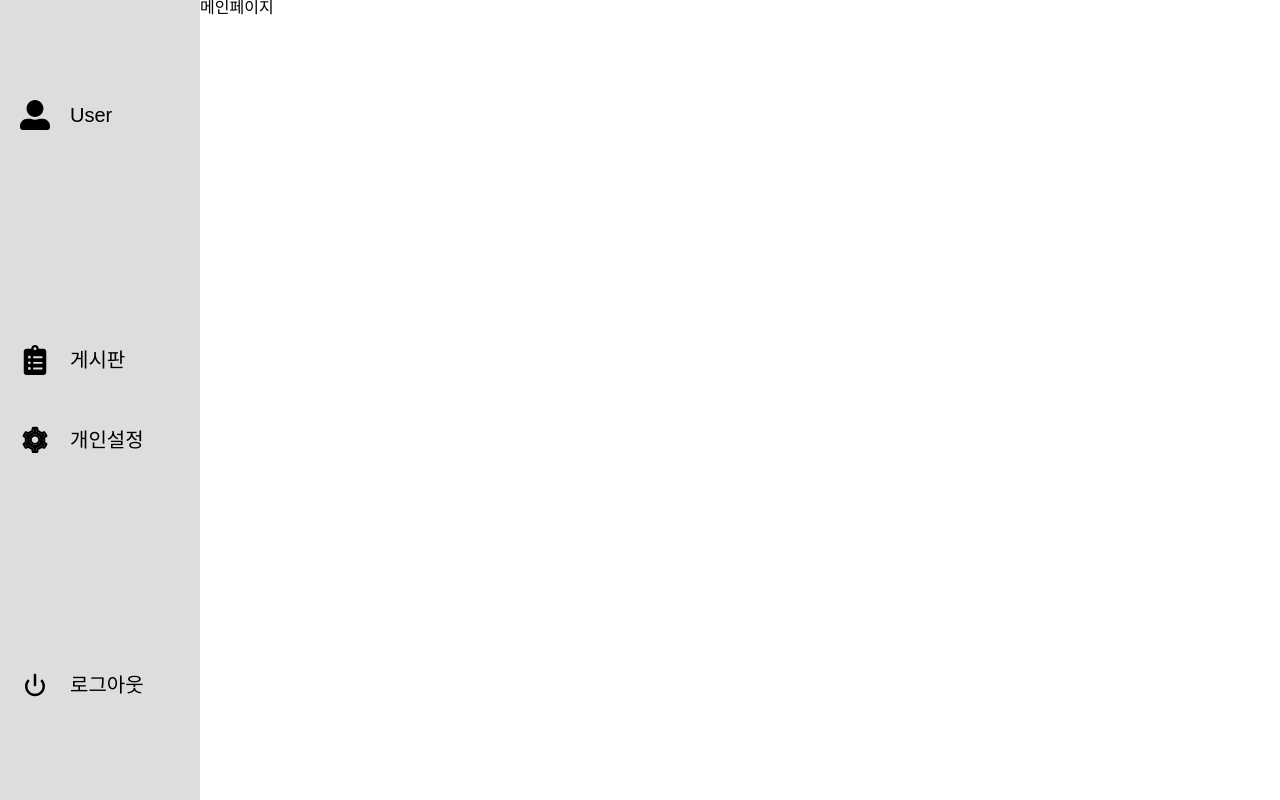
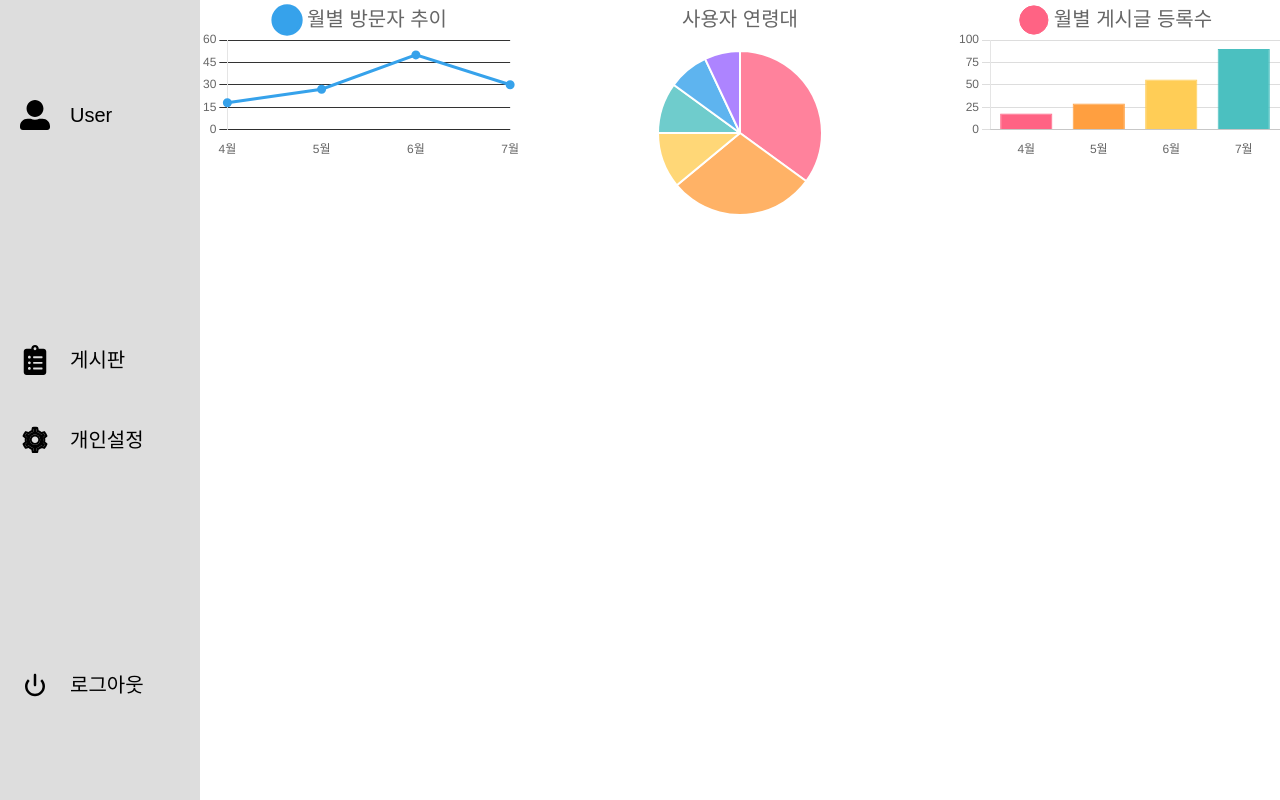
Before and after one commit to jeongyeon5/winningi, a React (Create React App) app: page / in a window 1280 px wide. Built offline with nearby package versions, Linux system fonts and the light colour scheme.

Commit message:
[Add] 차트 레이아웃

```diff
--- a/package.json
+++ b/package.json
@@ -6,7 +6,10 @@
     "@testing-library/jest-dom": "^5.16.5",
     "@testing-library/react": "^13.4.0",
     "@testing-library/user-event": "^13.5.0",
+    "chart.js": "^3.9.1",
+    "chartjs-plugin-datalabels": "^2.1.0",
     "react": "^18.2.0",
+    "react-chartjs-2": "^4.3.1",
     "react-dom": "^18.2.0",
     "react-icons": "^4.6.0",
     "react-router-dom": "^6.4.2",
--- a/public/index.html
+++ b/public/index.html
@@ -1,3 +1,4 @@
+
 <!DOCTYPE html>
 <html lang="en">
   <head>
@@ -13,10 +14,10 @@
 
     <link rel="manifest" href="%PUBLIC_URL%/manifest.json" />
 
+
     <title>winningI</title>
   </head>
   <body>
     <div id="root"></div>
-
   </body>
 </html>
--- a/src/Router.js
+++ b/src/Router.js
@@ -1,6 +1,6 @@
 import { BrowserRouter, Routes, Route } from "react-router-dom";
 import { ThemeProvider } from "styled-components";
-import Slidebar from "./compenets/Slidebar";
+import Slidebar from "./components/Slidebar";
 import Board from "./pages/Board";
 import BoardDetail from "./pages/BoardDetail";
 import Main from "./pages/Main";
--- /dev/null
+++ b/src/components/Chart/components/monthlyPost.js
@@ -0,0 +1,94 @@
+import styled from 'styled-components';
+import { Bar } from 'react-chartjs-2';
+import { CategoryScale } from 'chart.js';
+import Chart from 'chart.js/auto';
+Chart.register(CategoryScale);
+
+const MonthlyPost = () => {
+    const data = {
+        labels: ['4월', '5월', '6월', '7월'],
+        datasets: [
+            {
+                type: 'bar',
+                label: '월별 게시글 등록수',
+                backgroundColor: [
+                    'rgba(255, 99, 132)',
+                    'rgba(255, 159, 64)',
+                    'rgba(255, 205, 86)',
+                    'rgba(75, 192, 192)',
+                ],
+                borderColor: [
+                    'rgb(255, 99, 132)',
+                    'rgb(255, 159, 64)',
+                    'rgb(255, 205, 86)',
+                    'rgb(75, 192, 192)',
+                ],
+                borderWidth: 1,
+                data: [18, 29, 56, 90],
+            }
+        ],
+    };
+    const options = {
+        plugins: {
+            element: {
+                bar: {
+                    pointStyle: 'circle',
+                }
+            },
+            legend: {
+                labels: {
+                    usePointStyle: true,
+                    pointStyle: 'circle',
+                    padding: 10,
+                    font: {
+                        size: 20,
+                        lineHeight: 1,
+                    },
+                }
+            },
+            tooltip: {
+                backgroundColor: '#68b7f8',
+                padding: 10,
+                bodySpacing: 5,
+            },
+        },
+        scales: {
+            x: {
+                grid: {
+                    display: false,
+                },
+                axis: 'x',
+                position: 'bottom',
+                ticks: {
+                    padding: 5,
+                },
+            },
+            y: {
+                type: 'linear',
+                grid: {
+                    color: '#ddd',
+                },
+                min: 0,
+                max: 100,
+                ticks: {
+                    stepSize: 25
+                },
+                axis: 'y',
+                display: true,
+                position: 'left',
+            },
+        }
+    };
+    return(
+        <ChartWrap >
+            <Bar type="bar" data={data} options={options} />
+        </ChartWrap>
+    )
+}
+const ChartWrap = styled.div`
+    width: 30%;
+     @media  (max-width: 768px) {
+        width: 100%;
+    }
+`
+export default MonthlyPost;
--- /dev/null
+++ b/src/components/Chart/components/monthlyVisitors.js
@@ -0,0 +1,81 @@
+import styled from 'styled-components';
+import { Line } from 'react-chartjs-2';
+import { CategoryScale } from 'chart.js';
+import Chart from 'chart.js/auto';
+Chart.register(CategoryScale);
+
+
+const MonthlyVisitors = () => {
+    const data = {
+        labels: ['4월', '5월', '6월', '7월'],
+        datasets: [
+            {
+                type: 'line',
+                label: '월별 방문자 추이',
+                borderColor: 'rgb(54, 162, 235)',
+                borderWidth: 3,
+                backgroundColor: 'rgb(54, 162, 235)',
+                data: [18, 27, 50, 30],
+            }
+        ],
+    };
+    const options = {
+        plugins: {
+            legend: {
+                labels: {
+                    usePointStyle: true,
+                    padding: 10,
+                    font: {
+                        size: 20,
+                        lineHeight: 1,
+                    },
+                }
+            },
+            tooltip: {
+                backgroundColor: '#aaa',
+                padding: 10,
+                bodySpacing: 5,
+            },
+        },
+        scales: {
+            x: {
+                grid: {
+                    display: false,
+                },
+                axis: 'x',
+                position: 'bottom',
+                ticks: {
+                    padding: 5,
+                },
+            },
+            y: {
+                type: 'linear',
+                grid: {
+                    color: '#333',
+                },
+                min: 0,
+                max: 60,
+                ticks: {
+                    stepSize: 15
+                },
+                axis: 'y',
+                display: true,
+                position: 'left',
+            },
+        }
+    };
+    return(
+        <ChartWrap>
+            <Line type="line" data={data} options={options} />
+        </ChartWrap>
+    )
+}
+
+const ChartWrap = styled.div`
+    width: 30%;
+    @media  (max-width: 768px) {
+        width: 100%;
+    }
+
+`
+export default MonthlyVisitors;
--- /dev/null
+++ b/src/components/Chart/components/userAgeGroup.js
@@ -0,0 +1,73 @@
+import styled from 'styled-components';
+import { Pie } from 'react-chartjs-2';
+import { CategoryScale } from 'chart.js';
+import Chart from 'chart.js/auto';
+Chart.register(CategoryScale);
+
+const UserAgeGroup = () => {
+    const data = {
+        datasets: [{
+            type: 'pie',
+            data: [35, 29, 11, 10, 8, 7],
+            backgroundColor: [
+                'rgba(255, 99, 132, 0.8)',
+                'rgba(255, 159, 64, 0.8)',
+                'rgba(255, 205, 86, 0.8)',
+                'rgba(75, 192, 192, 0.8)',
+                'rgba(54, 162, 235, 0.8)',
+                'rgba(153, 102, 255, 0.8)',
+            ],
+            hoverOffset: 4,
+        }],
+        dataIndex: [{
+            label: 'ee',
+        }]
+    };
+    const options = {
+        responsive: true,
+        plugins: {
+            legend: {
+                labels: {
+                    usePointStyle: true,
+                    padding: 10,
+                    font: {
+                        size: 20,
+                        lineHeight: 1,
+                    },
+                }
+            },
+            title: {
+                display: true,
+                text: '사용자 연령대',
+                font: {
+                    size: 20,
+                    lineHeight: 1,
+                    weight: 400,
+                },
+            },
+            tooltip: {
+                backgroundColor: '#aaa',
+                padding: 10,
+                bodySpacing: 5,
+            },
+        },
+    };
+    return (<>
+        <ChartWrap>
+            <Pie type="pie" data={data} options={options} />
+        </ChartWrap>
+
+    </>)
+}
+const ChartWrap = styled.div`
+    width: 20%;
+    @media (max-width: 768px) {
+        width: 100%;
+    }
+    .chartTitle {
+        text-align: center;
+        font-size: 20px;
+        line-height: 20px;
+    }
+`
+export default UserAgeGroup;
--- /dev/null
+++ b/src/components/Chart/index.js
@@ -0,0 +1,25 @@
+import styled from 'styled-components';
+import MonthlyPost from './components/monthlyPost';
+import MonthlyVisitors from './components/monthlyVisitors';
+import UserAgeGroup from "./components/userAgeGroup";
+
+const Chart = () => {
+    return(<>
+        <ChartWrap>
+            <MonthlyVisitors />
+            <UserAgeGroup />
+            <MonthlyPost/>
+        </ChartWrap>
+    </>)
+}
+
+const ChartWrap = styled.div`
+    display: flex;
+    justify-content: space-between;
+    overflow-y: scroll;
+    @media  (max-width: 768px) {
+        flex-direction: column;
+        width: 100%;
+    }
+`
+export default Chart;
--- a/src/pages/Main.js
+++ b/src/pages/Main.js
@@ -1,9 +1,9 @@
 import styled from 'styled-components';
-
+import Chart from '../components/Chart';
 const Main = () => {
     return (
         <MainWrap>
-            메인페이지
+            <Chart />
         </MainWrap>
     );
 };
```
Also changed, not shown: src/components/Slidebar/index.js (renamed from src/compenets/Slidebar/index.js), 1 other file (tests, documents, lock files or other folders).
